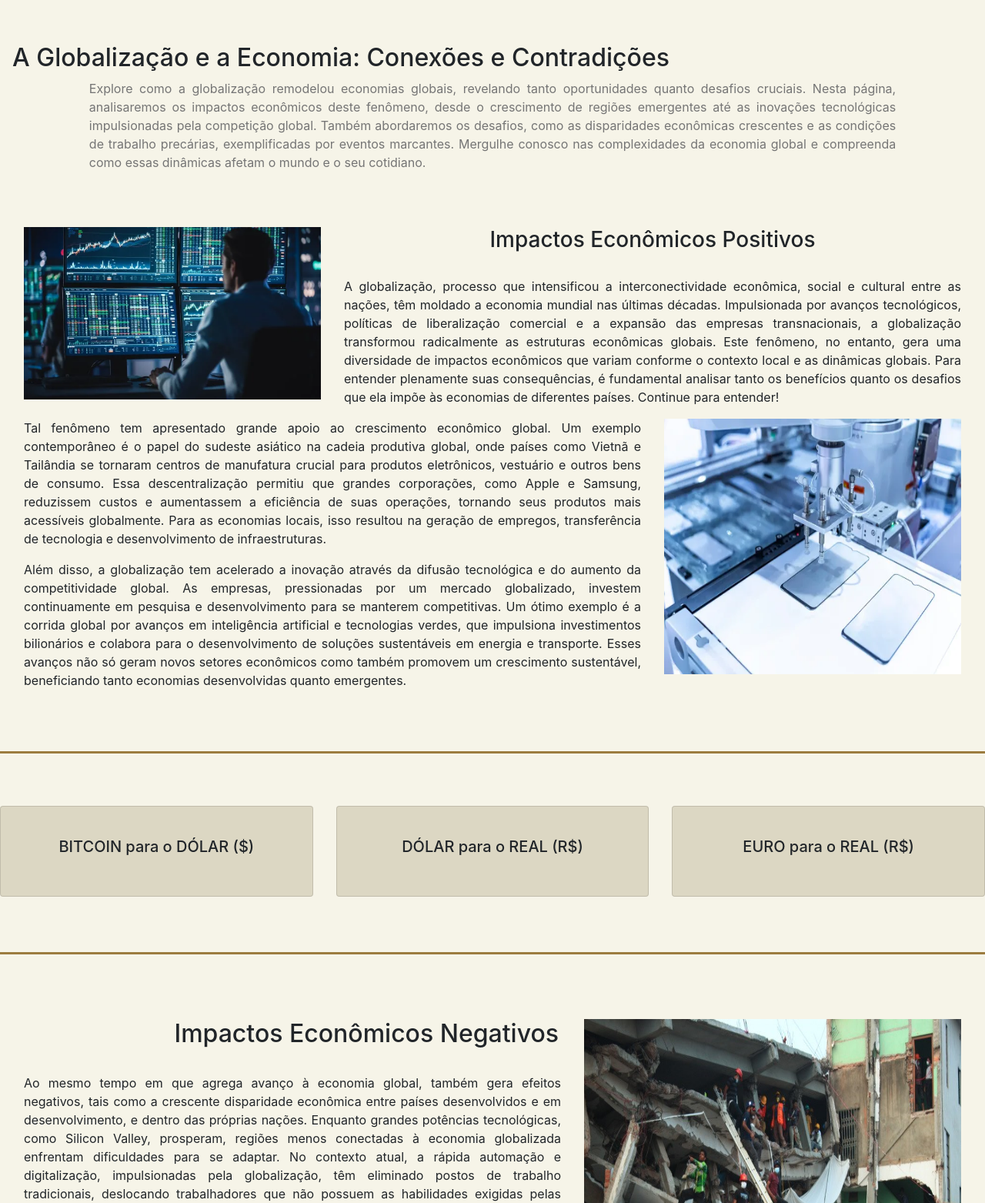
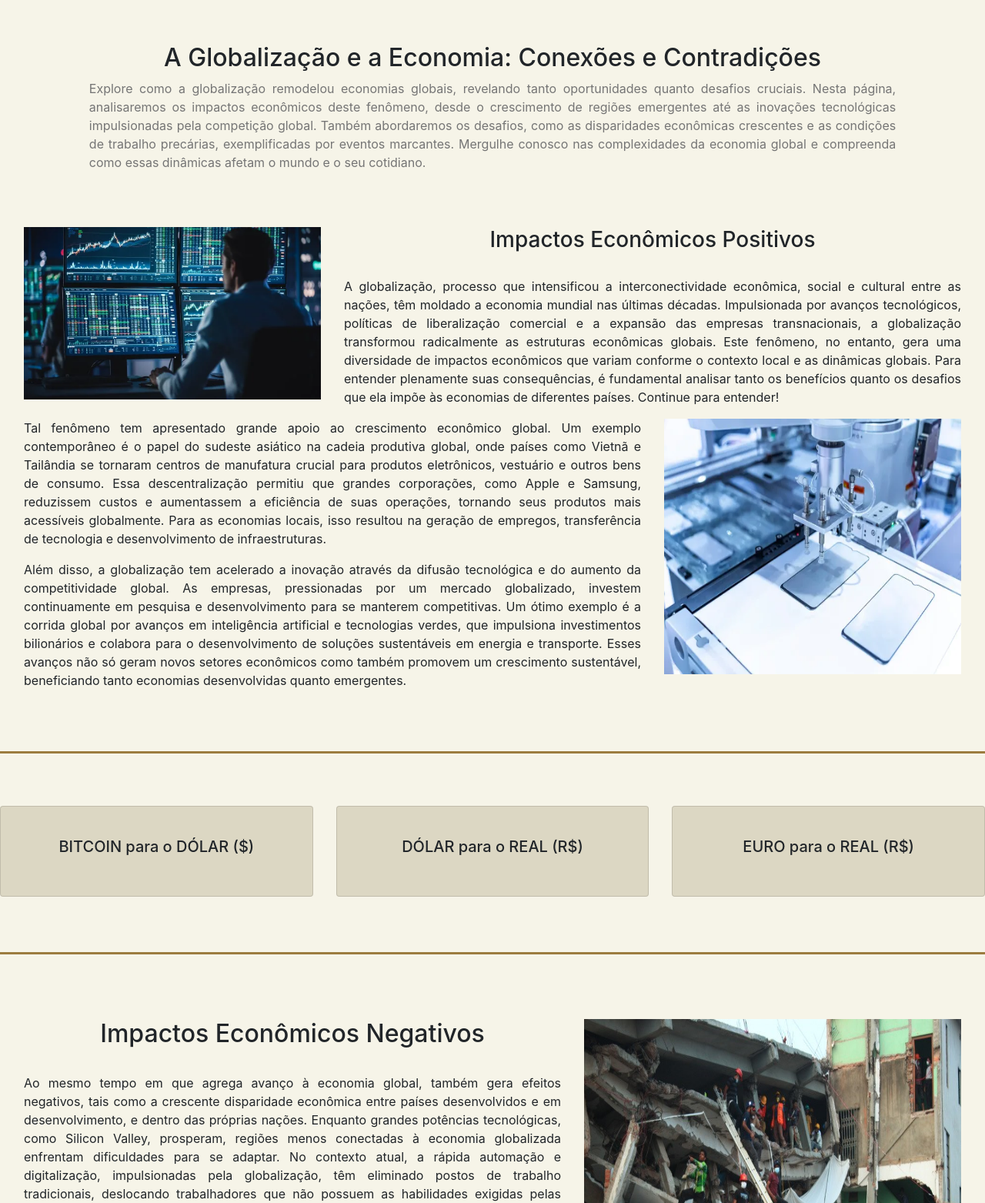
Before and after one commit to joka-piatto/Projet_Sprint1, a plain HTML site: page Impc-Economicos.html in a window 1280 px wide. Shown: the part 560-2123 px from the top of the page at 77% size. Drawn offline with nearby package versions, Linux system fonts and the light colour scheme; a script that the page names is missing.

Commit message:
finalizado

```diff
--- a/Impc-Economicos.html
+++ b/Impc-Economicos.html
@@ -180,7 +180,7 @@
     <br>
 
     <div class="row m-3" style="text-align: justify;">
-        <h2 style="text-align: center;">A Globalização e a Economia: Conexões e Contradições</h2>
+        <h2 class="col-sm-12 col-lg-12" style="text-align: center;">A Globalização e a Economia: Conexões e Contradições</h2>
         <p style="color: #757575; padding-left: 8%; padding-right: 8%;">Explore como a globalização remodelou economias globais, revelando tanto oportunidades quanto desafios cruciais. Nesta página, analisaremos os impactos econômicos deste fenômeno, desde o crescimento de regiões emergentes até as inovações tecnológicas impulsionadas pela competição global. Também abordaremos os desafios, como as disparidades econômicas crescentes e as condições de trabalho precárias, exemplificadas por eventos marcantes. Mergulhe conosco nas complexidades da economia global e compreenda como essas dinâmicas afetam o mundo e o seu cotidiano.
         </p>
     </div>
@@ -343,7 +343,7 @@
     <div class="row m-3" >
 
         <div class="col-sm-12 col-lg-7 sm-mt-2" style="text-align: justify;">
-            <h2 style="padding-left: 28%;">Impactos Econômicos Negativos</h2>
+            <h2 class="col-sm-12 col-lg-12" style="text-align: center;">Impactos Econômicos Negativos</h2>
             <br>
             <p>Ao mesmo tempo em que agrega avanço à economia global, também gera efeitos negativos, tais como a crescente disparidade econômica entre países desenvolvidos e em desenvolvimento, e dentro das próprias nações. Enquanto grandes potências     tecnológicas, como Silicon Valley, prosperam, regiões menos conectadas à economia globalizada enfrentam dificuldades para se adaptar. No contexto atual, a rápida automação e digitalização, impulsionadas pela globalização, têm eliminado postos de trabalho tradicionais, deslocando trabalhadores que não possuem as habilidades exigidas pelas novas economias digitais. Esse fenômeno é evidente nas antigas regiões industriais dos Estados Unidos e Europa, onde o fechamento de fábricas e a terceirização levaram a um aumento do desemprego e ao declínio econômico de comunidades inteiras.
             </p>
```
Also changed, not shown: História.html (+1 -1 lines), Impc-Culturais.html (+1 -1 lines).
